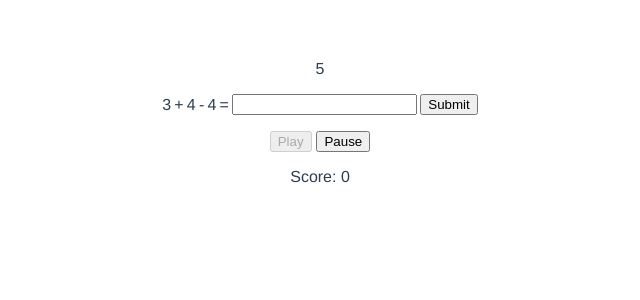
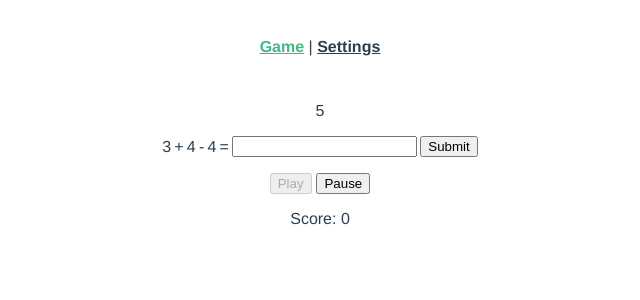
Before and after one commit to jeremyriverain/Arithmetic-Game, a Vue app: page / in a window 1280 px wide. Shown: the top 300 px of the page, without its empty margins (320-960 px from the left). Built offline with nearby package versions, Linux system fonts and the light colour scheme.

Commit message:
add vue router

```diff
--- a/package.json
+++ b/package.json
@@ -9,13 +9,15 @@
   },
   "dependencies": {
     "core-js": "^3.6.5",
-    "vue": "^3.0.0"
+    "vue": "^3.0.0",
+    "vue-router": "^4.0.0-0"
   },
   "devDependencies": {
     "@typescript-eslint/eslint-plugin": "^2.33.0",
     "@typescript-eslint/parser": "^2.33.0",
     "@vue/cli-plugin-babel": "~4.5.0",
     "@vue/cli-plugin-eslint": "~4.5.0",
+    "@vue/cli-plugin-router": "~4.5.0",
     "@vue/cli-plugin-typescript": "~4.5.0",
     "@vue/cli-service": "~4.5.0",
     "@vue/compiler-sfc": "^3.0.0",
--- a/src/App.vue
+++ b/src/App.vue
@@ -1,36 +1,26 @@
 <template>
-  <div>
-    <count-down style="margin-top: 1rem" />
-    <arithmetic-operation style="margin-top: 1rem" />
-    <state-game-buttons style="margin-top: 1rem" />
-    <score-tracking style="margin-top: 1rem" />
+  <div id="nav">
+    <router-link to="/">Game</router-link> |
+    <router-link to="/settings">Settings</router-link>
   </div>
+  <router-view />
 </template>
-
-<script>
-import { defineComponent } from "vue";
-import ArithmeticOperation from "./components/ArithmeticOperation";
-import CountDown from "./components/CountDown";
-import ScoreTracking from "./components/ScoreTracking";
-import StateGameButtons from "./components/StateGameButtons";
-
-export default defineComponent({
-  name: "App",
-  components: {
-    ArithmeticOperation,
-    CountDown,
-    ScoreTracking,
-    StateGameButtons,
-  },
-});
-</script>
 
 <style lang="sass">
 #app
   font-family: Avenir, Helvetica, Arial, sans-serif
   -webkit-font-smoothing: antialiased
   -moz-osx-font-smoothing: grayscale
+  text-align: center
   color: #2c3e50
-  margin-top: 60px
-  padding: 0 1rem
+
+#nav
+  padding: 30px
+
+  a
+    font-weight: bold
+    color: #2c3e50
+
+    &.router-link-exact-active
+      color: #42b983
 </style>
--- a/src/components/ArithmeticOperation.vue
+++ b/src/components/ArithmeticOperation.vue
@@ -13,7 +13,6 @@
       <input
         type="number"
         v-model.number="result"
-        inputmode="numeric"
         @keyup.enter="onSubmit"
         :disabled="!isPlaying"
       />
@@ -29,10 +28,10 @@
 
 
 <script>
-import useOperation from "./../use/useOperation.ts";
-import useGameState from "./../use/useGameState.ts";
-import useCountDown from "./../use/useCountDown";
-import useScoreTracking from "./../use/useScoreTracking";
+import useOperation from "@/use/useOperation.ts";
+import useGameState from "@/use/useGameState.ts";
+import useCountDown from "@/use/useCountDown";
+import useScoreTracking from "@/use/useScoreTracking";
 import { defineComponent, ref, watch } from "vue";
 export default defineComponent({
   name: "ArithmeticOperation",
--- a/src/components/CountDown.vue
+++ b/src/components/CountDown.vue
@@ -4,7 +4,7 @@
 
 <script>
 import { defineComponent } from "vue";
-import useCountDown from "./../use/useCountDown";
+import useCountDown from "@/use/useCountDown";
 
 export default defineComponent({
   name: "CountDown",
@@ -19,5 +19,5 @@ export default defineComponent({
 
 <style lang="sass" scoped>
 .app-container
-    text-align: center
+  text-align: center
 </style>
--- a/src/components/ScoreTracking.vue
+++ b/src/components/ScoreTracking.vue
@@ -3,7 +3,7 @@
 </template>
 
 <script>
-import useScoreTracking from "./../use/useScoreTracking";
+import useScoreTracking from "@/use/useScoreTracking";
 export default {
   name: "ScoreTracking",
   setup() {
@@ -18,5 +18,5 @@ export default {
 
 <style lang="sass" scoped>
 .app-container
-    text-align: center
+  text-align: center
 </style>
--- a/src/main.ts
+++ b/src/main.ts
@@ -1,4 +1,5 @@
 import { createApp } from 'vue'
 import App from './App.vue'
+import router from './router'
 
-createApp(App).mount('#app')
+createApp(App).use(router).mount('#app')
--- /dev/null
+++ b/src/router/index.ts
@@ -0,0 +1,25 @@
+import { createRouter, createWebHashHistory, RouteRecordRaw } from 'vue-router'
+import Home from '../views/Home.vue'
+
+const routes: Array<RouteRecordRaw> = [
+  {
+    path: '/',
+    name: 'Home',
+    component: Home
+  },
+  {
+    path: '/settings',
+    name: 'Settings',
+    // route level code-splitting
+    // this generates a separate chunk (about.[hash].js) for this route
+    // which is lazy-loaded when the route is visited.
+    component: () => import(/* webpackChunkName: "about" */ '../views/Settings.vue')
+  }
+]
+
+const router = createRouter({
+  history: createWebHashHistory(),
+  routes
+})
+
+export default router
--- a/src/use/useOperation.ts
+++ b/src/use/useOperation.ts
@@ -1,4 +1,4 @@
-import { random } from './../lib/lib'
+import { random } from '@/lib/lib'
 import useGameSettings from './useGameSettings'
 const { minMaxNumbers, numNumbers, operators, operations } = useGameSettings();
 
--- a/src/use/useScoreTracking.ts
+++ b/src/use/useScoreTracking.ts
@@ -6,10 +6,6 @@ export default function useScoreTracking () {
         score.value += points
     }
 
-    const resetScore = () => {
-        score.value = 0
-    }
-
     return {
         addScore,
         score: computed(() => score.value),
--- /dev/null
+++ b/src/views/Home.vue
@@ -0,0 +1,26 @@
+<template>
+  <div>
+    <count-down style="margin-top: 1rem" />
+    <arithmetic-operation style="margin-top: 1rem" />
+    <state-game-buttons style="margin-top: 1rem" />
+    <score-tracking style="margin-top: 1rem" />
+  </div>
+</template>
+
+<script>
+import { defineComponent } from "vue";
+import ArithmeticOperation from "@/components/ArithmeticOperation";
+import CountDown from "@/components/CountDown";
+import ScoreTracking from "@/components/ScoreTracking";
+import StateGameButtons from "@/components/StateGameButtons";
+
+export default defineComponent({
+  name: "App",
+  components: {
+    ArithmeticOperation,
+    CountDown,
+    ScoreTracking,
+    StateGameButtons,
+  },
+});
+</script>
--- /dev/null
+++ b/src/views/Settings.vue
@@ -0,0 +1,5 @@
+<template>
+  <div class="about">
+    <h1>This is a settings page</h1>
+  </div>
+</template>
```
Also changed, not shown: src/components/StateGameButtons.vue (+6 -6 lines), 1 other file (tests, documents, lock files or other folders).
